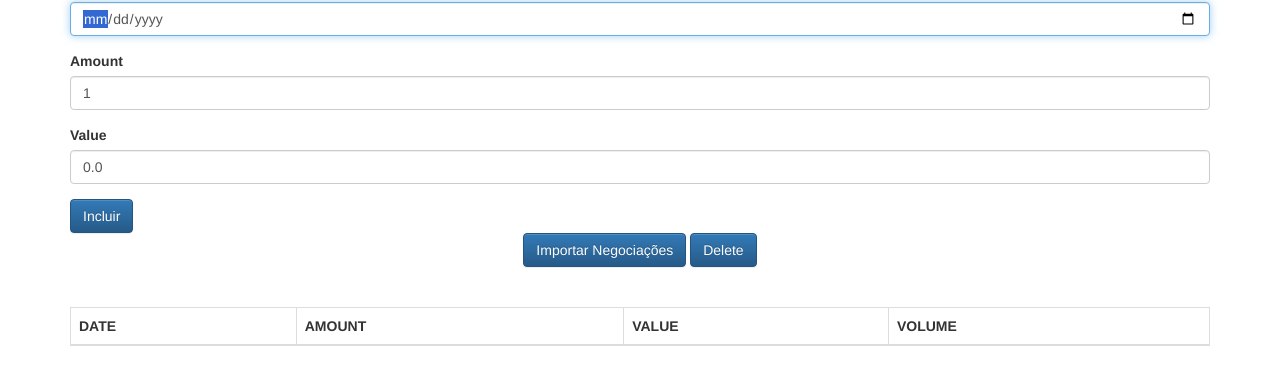
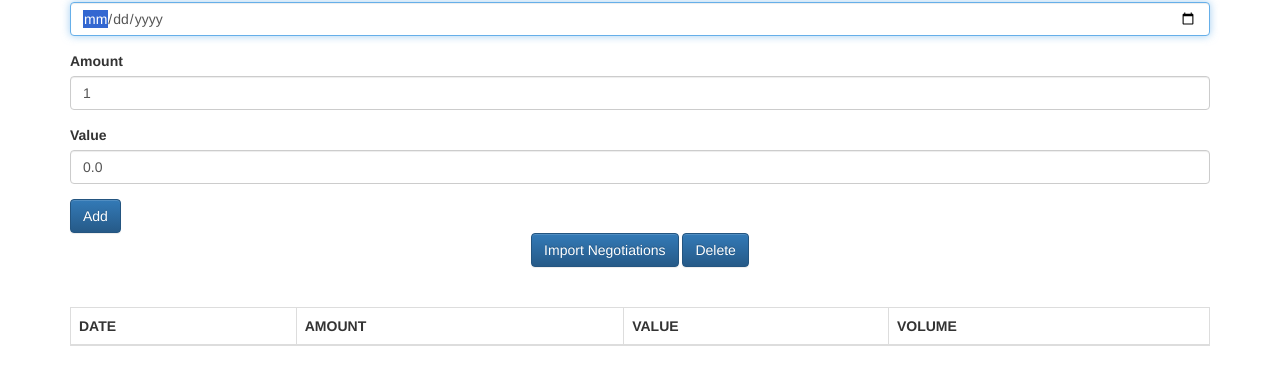
Before and after one commit to ramonvicelli/frontend-jsvanilla, a plain HTML site: page client/index.html in a window 1280 px wide. Shown: the part 93-478 px from the top of the page. Drawn offline with Linux system fonts and the light colour scheme.

Commit message:
correct name

```diff
--- a/client/index.html
+++ b/client/index.html
@@ -3,7 +3,7 @@
 
 <head>
   <meta charset="UTF-8">
-  <title>Negociações</title>
+  <title>Negotiations</title>
   <link rel="stylesheet" href="css/bootstrap.css">
   <link rel="stylesheet" href="css/bootstrap-theme.css">
 
@@ -30,12 +30,12 @@
       <input id="value" type="number" class="form-control" min="0.01" step="0.01" value="0.0" required />
     </div>
 
-    <button class="btn btn-primary" type="submit">Incluir</button>
+    <button class="btn btn-primary" type="submit">Add</button>
   </form>
 
   <div class="text-center">
     <button class="btn btn-primary text-center" type="button">
-          Importar Negociações
+          Import Negotiations
       </button>
     <button class="btn btn-primary text-center" type="button">
         Delete
```
